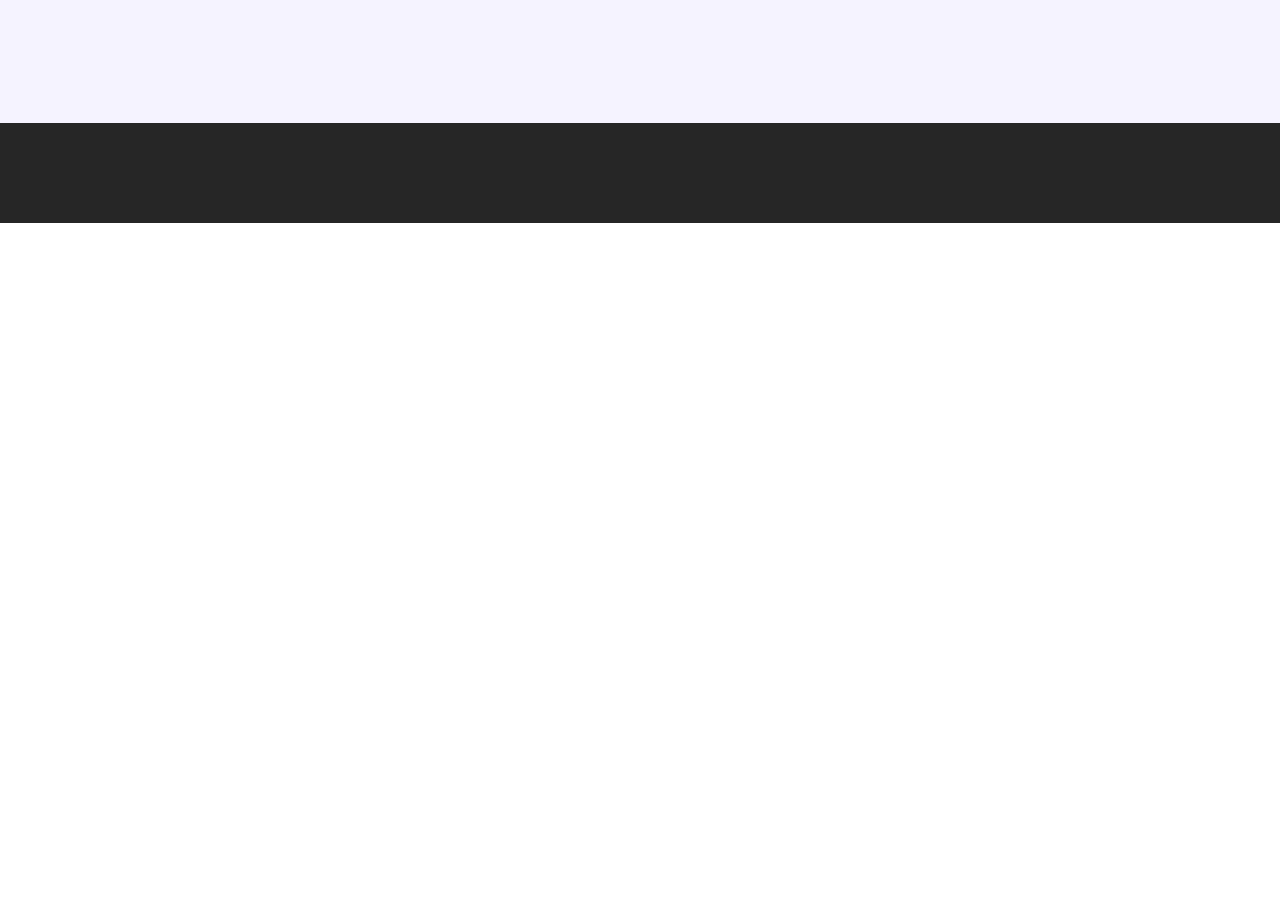
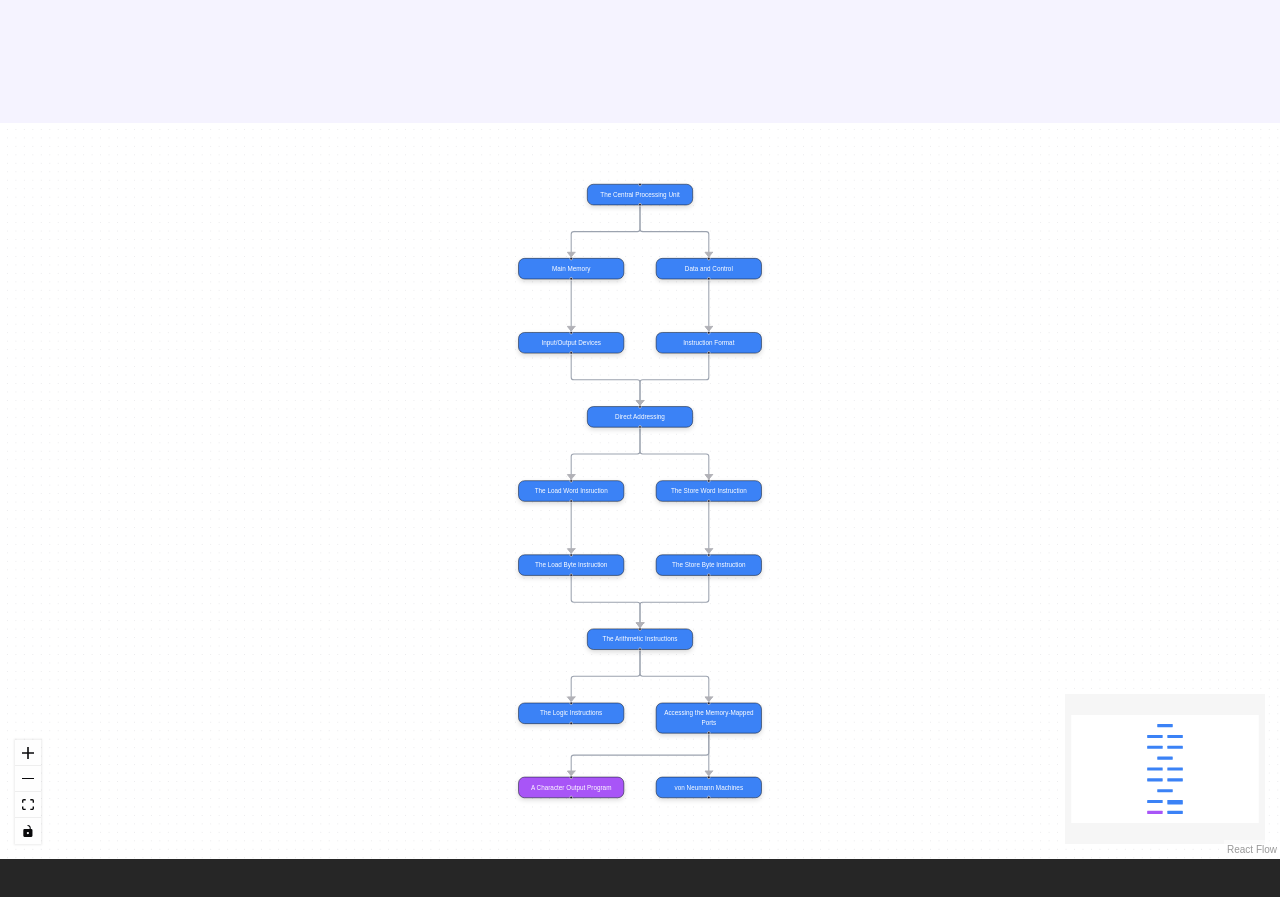
Before and after one commit to Matthew-McRaven/cs6e, a Next.js app: page / in a window 1280 px wide. Shown: the part 6600-7497 px from the top of the page. Before the commit the page ends 6823 px from the top, so only its background shows below. Built offline with nearby package versions, Linux system fonts and the light colour scheme.

Commit message:
Add react-flow for topic DAG

```diff
--- a/package.json
+++ b/package.json
@@ -16,6 +16,7 @@
     "@radix-ui/react-separator": "^1.1.0",
     "@radix-ui/react-slot": "^1.1.0",
     "@radix-ui/react-tooltip": "^1.1.4",
+    "@xyflow/react": "^12.9.3",
     "class-variance-authority": "^0.7.0",
     "clsx": "^2.1.1",
     "framer-motion": "^11.12.0",
--- a/src/app/page.tsx
+++ b/src/app/page.tsx
@@ -27,6 +27,9 @@ export default async function Home() {
           <EditionSummary />
           <EditionSummaryVariant />
           <JoinUs />
+          <div style={{ height: 'calc(100vh - 64px)' }}>
+            <LessonMap />
+          </div>
         </main>
         <footer className="min-h-[100px] bg-neutral-800"></footer>
       </div>
@@ -36,6 +39,7 @@ export default async function Home() {
 
 import { FileText, AlertCircle, Bug, Code, Search, Book } from "lucide-react";
 import { sixth } from "@/services/book";
+import { LessonMap } from "@/components/books/lessonmap";
 
 const highImpactFeatures = [
   {
--- /dev/null
+++ b/src/components/books/lessonmap.tsx
@@ -0,0 +1,234 @@
+'use client';
+
+import React, { useMemo, useCallback } from 'react';
+import {
+  ReactFlow,
+  Background,
+  Controls,
+  MiniMap,
+  Node,
+  Edge,
+  Position,
+  useNodesState,
+  useEdgesState,
+  MarkerType,
+} from '@xyflow/react';
+import '@xyflow/react/dist/style.css';
+
+import { lessons, edges as lessonEdges, LessonType } from '../../services/interactive_book/lesson';
+import { useRouter } from 'next/navigation';
+
+// basic colors by lesson type
+const typeColors: Record<LessonType, string> = {
+  core: '#3b82f6',
+  branch: '#a855f7',
+  project: '#f97316',
+};
+
+type LessonNodeData = {
+  label: string;
+  type: LessonType;
+  completed?: boolean;
+};
+
+// ---- simple vertical DAG layout (top → bottom) ----
+
+// assign each node to an integer "level" based on edges
+function computeLevels(): Map<string, number> {
+  const inDegree = new Map<string, number>();
+  const children = new Map<string, string[]>();
+
+  // init
+  for (const lesson of lessons) {
+    inDegree.set(lesson.id, 0);
+    children.set(lesson.id, []);
+  }
+
+  // build in-degree and adjacency
+  for (const e of lessonEdges) {
+    inDegree.set(e.target, (inDegree.get(e.target) ?? 0) + 1);
+    children.get(e.source)!.push(e.target);
+  }
+
+  const level = new Map<string, number>();
+  const queue: string[] = [];
+
+  // start with roots (no incoming edges)
+  for (const [id, deg] of inDegree.entries()) {
+    if (deg === 0) {
+      level.set(id, 0);
+      queue.push(id);
+    }
+  }
+
+  // Kahn-style traversal to assign levels
+  while (queue.length > 0) {
+    const id = queue.shift()!;
+    const currLevel = level.get(id)!;
+
+    for (const childId of children.get(id) ?? []) {
+      const newDeg = (inDegree.get(childId) ?? 0) - 1;
+      inDegree.set(childId, newDeg);
+
+      const prevLevel = level.get(childId) ?? 0;
+      const candidate = currLevel + 1;
+      if (candidate > prevLevel) {
+        level.set(childId, candidate);
+      }
+
+      if (newDeg === 0) {
+        queue.push(childId);
+      }
+    }
+  }
+
+  // any disconnected / cyclic leftovers: default to 0
+  for (const lesson of lessons) {
+    if (!level.has(lesson.id)) {
+      level.set(lesson.id, 0);
+    }
+  }
+
+  return level;
+}
+
+function buildInitialGraph(): { nodes: Node<LessonNodeData>[]; edges: Edge[] } {
+  const level = computeLevels();
+
+  // group by level
+  const byLevel = new Map<number, string[]>();
+  for (const lesson of lessons) {
+    const l = level.get(lesson.id) ?? 0;
+    if (!byLevel.has(l)) byLevel.set(l, []);
+    byLevel.get(l)!.push(lesson.id);
+  }
+
+  const verticalSpacing = 140;   // distance between rows
+  const horizontalSpacing = 260; // distance between nodes in same row
+
+  const nodes: Node<LessonNodeData>[] = [];
+  for (const lesson of lessons) {
+    const l = level.get(lesson.id) ?? 0;
+    const idsAtLevel = byLevel.get(l)!;
+    const idxInLevel = idsAtLevel.indexOf(lesson.id);
+
+    const count = idsAtLevel.length;
+    // center nodes around x = 0
+    const x =
+      (idxInLevel - (count - 1) / 2) * horizontalSpacing;
+    const y = l * verticalSpacing;
+
+    nodes.push({
+      id: lesson.id,
+      position: { x, y },
+      data: {
+        label: lesson.label,
+        type: lesson.type,
+        completed: false,
+      },
+      sourcePosition: Position.Bottom,
+      targetPosition: Position.Top,
+      style: {
+        borderRadius: 12,
+        padding: 10,
+        border: '1px solid #111827',
+        fontSize: 12,
+        color: '#ffffff',
+        background: typeColors[lesson.type],
+        minWidth: 200,
+        textAlign: 'center',
+        boxShadow: '0 4px 10px rgba(0,0,0,0.15)',
+        cursor: 'pointer',
+      },
+    });
+  }
+
+  const edges: Edge[] = lessonEdges.map((e) => ({
+    id: `${e.source}->${e.target}`,
+    source: e.source,
+    target: e.target,
+    type: 'smoothstep',
+    markerEnd: {
+      type: MarkerType.ArrowClosed,
+      width: 18,
+      height: 18,
+    },
+    style: {
+      stroke: '#9ca3af',
+      strokeWidth: 2,
+    },
+  }));
+
+  return { nodes, edges };
+}
+
+// ---- React component ----
+
+export const LessonMap: React.FC = () => {
+  const router = useRouter();
+
+  const { nodes: initialNodes, edges: initialEdges } = useMemo(
+    () => buildInitialGraph(),
+    []
+  );
+
+  const [nodes, , onNodesChange] = useNodesState(initialNodes);
+  const [edges, , onEdgesChange] = useEdgesState(initialEdges);
+
+  const onNodeClick = useCallback(
+    (_: React.MouseEvent, node: Node<LessonNodeData>) => {
+      const lesson = lessons.find((l) => l.id === node.id);
+      if (lesson) {
+        router.push(lesson.path);
+      }
+    },
+    [router]
+  );
+
+  const bookmarkLessonId = 'loops'; // example; plug your own state here
+
+  const paintedNodes = useMemo(
+    () =>
+      nodes.map((n) => {
+        const isBookmark = n.id === bookmarkLessonId;
+        return {
+          ...n,
+          style: {
+            ...n.style,
+            boxShadow: isBookmark
+              ? '0 0 0 3px #22d3ee, 0 8px 18px rgba(0,0,0,0.3)'
+              : n.style?.boxShadow,
+          },
+        };
+      }),
+    [nodes, bookmarkLessonId]
+  );
+
+  return (
+    <div style={{ width: '100%', height: '100%' }}>
+      <ReactFlow
+        nodes={paintedNodes}
+        edges={edges}
+        onNodesChange={onNodesChange}
+        onEdgesChange={onEdgesChange}
+        onNodeClick={onNodeClick}
+        fitView
+        fitViewOptions={{ padding: 0.2 }}
+        minZoom={0.25}
+        maxZoom={2}
+      >
+        <Background gap={16} size={1} />
+        <Controls />
+        <MiniMap
+          pannable
+          zoomable
+          nodeColor={(node) =>
+            typeColors[(node.data as LessonNodeData).type] || '#6b7280'
+          }
+        />
+      </ReactFlow>
+    </div>
+  );
+};
+
+export default LessonMap;
--- /dev/null
+++ b/src/services/interactive_book/lesson.ts
@@ -0,0 +1,58 @@
+// lessons.ts
+export type LessonType = 'core' | 'branch' | 'project';
+
+export interface Lesson {
+  id: string;
+  label: string;
+  type: LessonType;
+}
+
+export const lessons: Lesson[] = [
+  // Chapter 04 -- Computer Architecture
+  // Pep/10 Hardware
+  { id: '04.1.1',   label: 'The Central Processing Unit',  type: 'core', },
+  { id: '04.1.2',   label: 'Main Memory',                  type: 'core',},
+  { id: '04.1.3',   label: 'Input/Output Devices',         type: 'core' },
+  { id: '04.1.4',   label: 'Data and Control',             type: 'core' },
+  { id: '04.1.5',   label: 'Instruction Format',           type: 'core' },
+  // Direct Addressing
+  { id: '04.2',     label: 'Direct Addressing',                    type: 'core',},
+  { id: '04.2.1',   label: 'The Load Word Insruction',             type: 'core', },
+  { id: '04.2.2',   label: 'The Store Word Instruction',           type: 'core',},
+  { id: '04.2.3',   label: 'The Load Byte Instruction',            type: 'core' },
+  { id: '04.2.4',   label: 'The Store Byte Instruction',           type: 'core' },
+  { id: '04.2.5',   label: 'The Arithmetic Instructions',          type: 'core' },
+  { id: '04.2.6',   label: 'The Logic Instructions',               type: 'core' },
+  { id: '04.2.7',   label: 'Accessing the Memory-Mapped Ports',    type: 'core' },
+  { id: '04.2.8',   label: 'A Character Output Program',           type: 'branch' },
+  { id: '04.3',     label: 'von Neumann Machines',                 type: 'core',},
+];
+
+export interface LessonEdge {
+  source: string;
+  target: string;
+}
+
+export const edges: LessonEdge[] = [
+  // Chapter 04 -- Computer Architecture
+  // Pep/10 Hardware
+  { source: '04.1.1',  target: '04.1.2' },
+  { source: '04.1.2',  target: '04.1.3' },
+  { source: '04.1.1',  target: '04.1.4' },
+  { source: '04.1.4',  target: '04.1.5' },
+  { source: '04.1.3',  target: '04.2' },
+  { source: '04.1.5',  target: '04.2' },
+  // Direct Addressing
+
+  { source: '04.2',    target: '04.2.1' },
+  { source: '04.2',    target: '04.2.2' },
+  { source: '04.2.1',  target: '04.2.3' },
+  { source: '04.2.3',  target: '04.2.5' },
+  { source: '04.2.2',  target: '04.2.4' },
+  { source: '04.2.4',  target: '04.2.5' },
+  { source: '04.2.5',  target: '04.2.6' },
+  { source: '04.2.5',  target: '04.2.7' },
+  { source: '04.2.7',  target: '04.2.8' },
+  { source: '04.2.7',  target: '04.3' },
+  // von Neumann Machines
+];
```
Also changed, not shown: src/services/interactive_book/index.ts (added), 1 other file (tests, documents, lock files or other folders).
